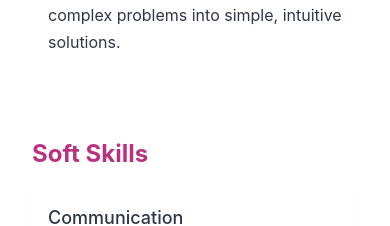
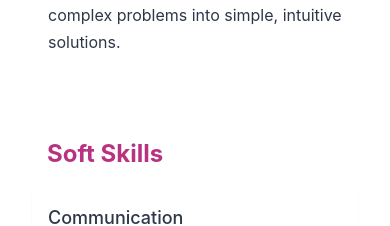
Before and after one commit to SophiaMcGee20040472/CV, a React (Create React App) app in the folder my-cv/: page /home in a window 390 px wide. Shown: the part 942-1168 px from the top of the page. Built offline with nearby package versions, Linux system fonts and the light colour scheme.

Commit message:
updating large screen responsive ui

```diff
--- a/my-cv/src/components/pageComponents/Profile.jsx
+++ b/my-cv/src/components/pageComponents/Profile.jsx
@@ -56,7 +56,7 @@ const Profile = () => {
         </Stack>
       </Box>
       <Box px={{ base: 4, md: 12 }} mb={{ base: 16, md: 24 }}>
-        <Text sx={styles.skillsTitle}>Soft Skills</Text>
+        <Text sx={styles.skillsTitle} ml='15px'>Soft Skills</Text>
         <SimpleGrid columns={{ base: 1, md: 2 }} spacing={6}>
           {softSkillsData.map((skill, index) => (
             <Box key={index} sx={styles.skillCard}>
--- a/my-cv/src/pages/ContactPage.jsx
+++ b/my-cv/src/pages/ContactPage.jsx
@@ -10,7 +10,7 @@ const ContactCard = () => {
   const hoverColor = "gray.700";
 
   return (
-    <Flex sx={styles.FlexStyle} direction="column" align="center" >
+    <Flex sx={styles.FlexStyle} direction="column" align="center">
       <GradientHeading>Contact Details</GradientHeading>
       <Box sx={styles.BoxStyle}>
         <Flex justify="center" mb={4}>
--- a/my-cv/src/styles/styles.js
+++ b/my-cv/src/styles/styles.js
@@ -4,15 +4,16 @@ export const styles = {
     mt: { base: "-20px", md: "-80px" },
     justify: "flex-start",
     bg: "white",
-    px: { base: 4, md: 8 },
+    px: { base: 4, md: 12, lg: 60 },
     py: { base: 6, md: 10 },
   },
   BoxStyle: {
     border: "2px solid",
     borderColor: "#D53F8C",
     borderRadius: "2xl",
-    p: { base: "10px", md: "auto" },
-    pb: "40px",
+    p: { base: "10px", md: "40px", lg: "auto" },
+    pt: "70px",
+    pb: "80px",
     bg: "pink.50",
     ml: { base: "8px", md: "auto" },
     color: "gray.800",
@@ -130,7 +131,7 @@ export const styles = {
     position: "relative",
     p: 0,
     maxW: "4xl",
-    mx: { base: "auto", md: 0 },
+    mx: { base: "auto", md: "auto" },
   },
   containerBox: {
     w: "100%",
```
